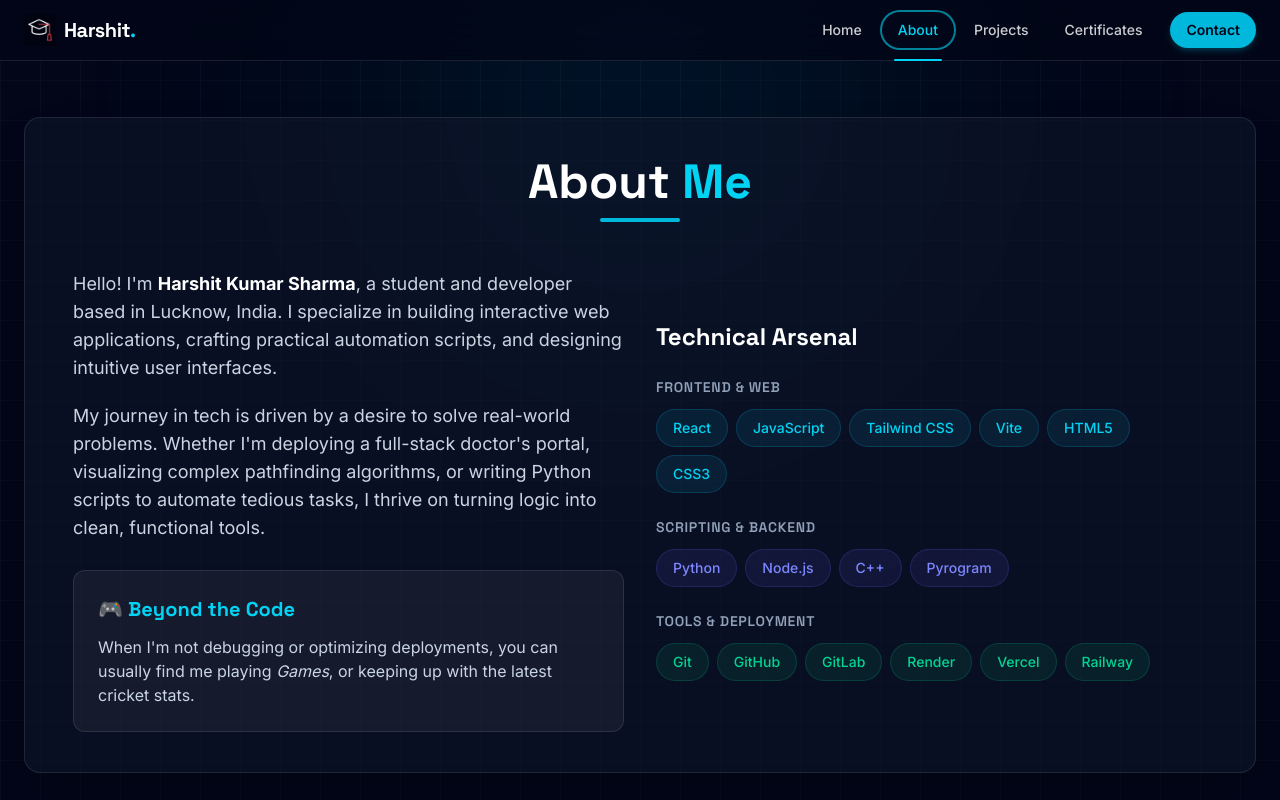
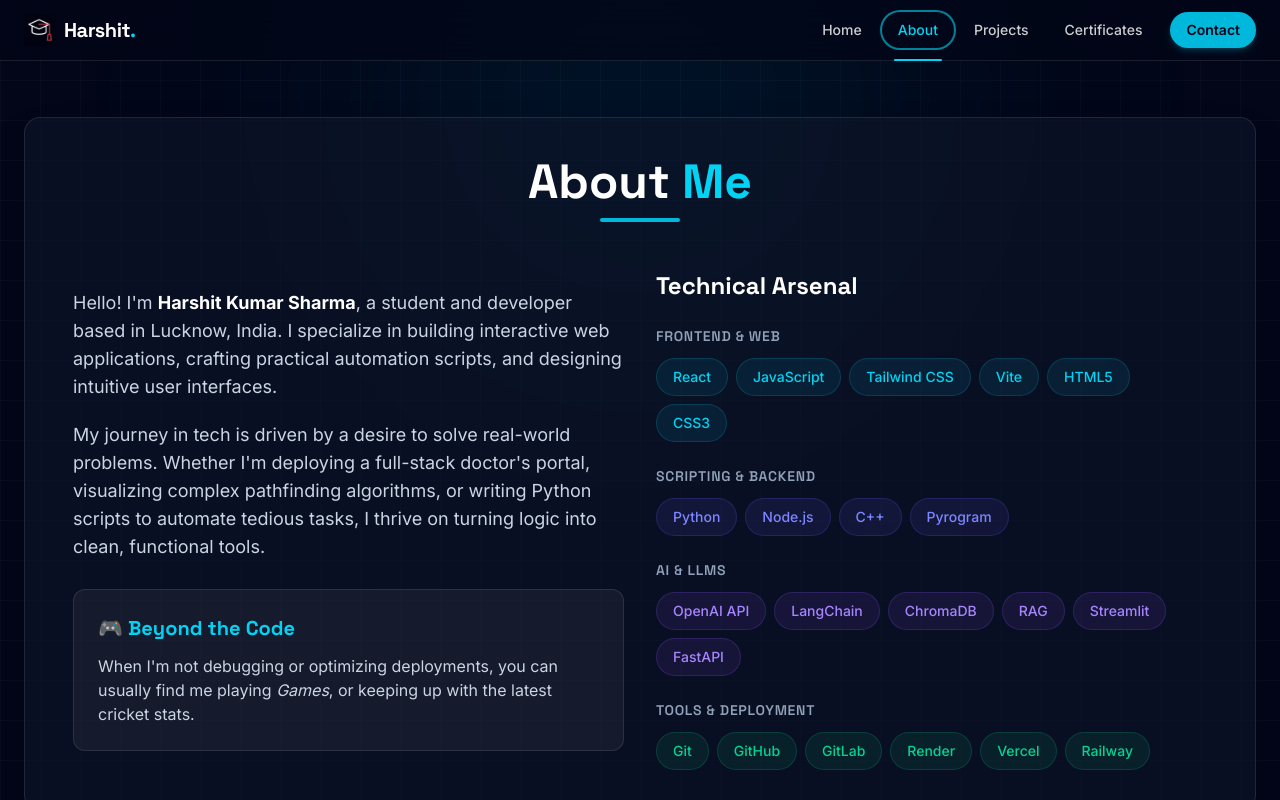
Before and after one commit to Harsh1t-S/Portfolio, a React (Vite) app: page / in a window 1280 px wide. Both pictures are taken after a click on the button "About". Shown: the top 800 px of the page. Built offline with nearby package versions, Linux system fonts and the light colour scheme.

Commit message:
Add AI & LLMs to Technical Arsenal

```diff
--- a/src/Pages/About.jsx
+++ b/src/Pages/About.jsx
@@ -56,6 +56,17 @@ function About() {
             </div>
 
             <div>
+              <h3 className="mb-3 text-sm font-semibold uppercase tracking-wider text-slate-400">AI & LLMs</h3>
+              <div className="flex flex-wrap gap-2">
+                {['OpenAI API', 'LangChain', 'ChromaDB', 'RAG', 'Streamlit', 'FastAPI'].map((skill) => (
+                  <span key={skill} className="rounded-full bg-violet-500/10 px-4 py-2 text-sm font-medium text-violet-400 border border-violet-500/20">
+                    {skill}
+                  </span>
+                ))}
+              </div>
+            </div>
+
+            <div>
               <h3 className="mb-3 text-sm font-semibold uppercase tracking-wider text-slate-400">Tools & Deployment</h3>
               <div className="flex flex-wrap gap-2">
                 {['Git', 'GitHub', 'GitLab', 'Render', 'Vercel', 'Railway'].map((skill) => (
```
